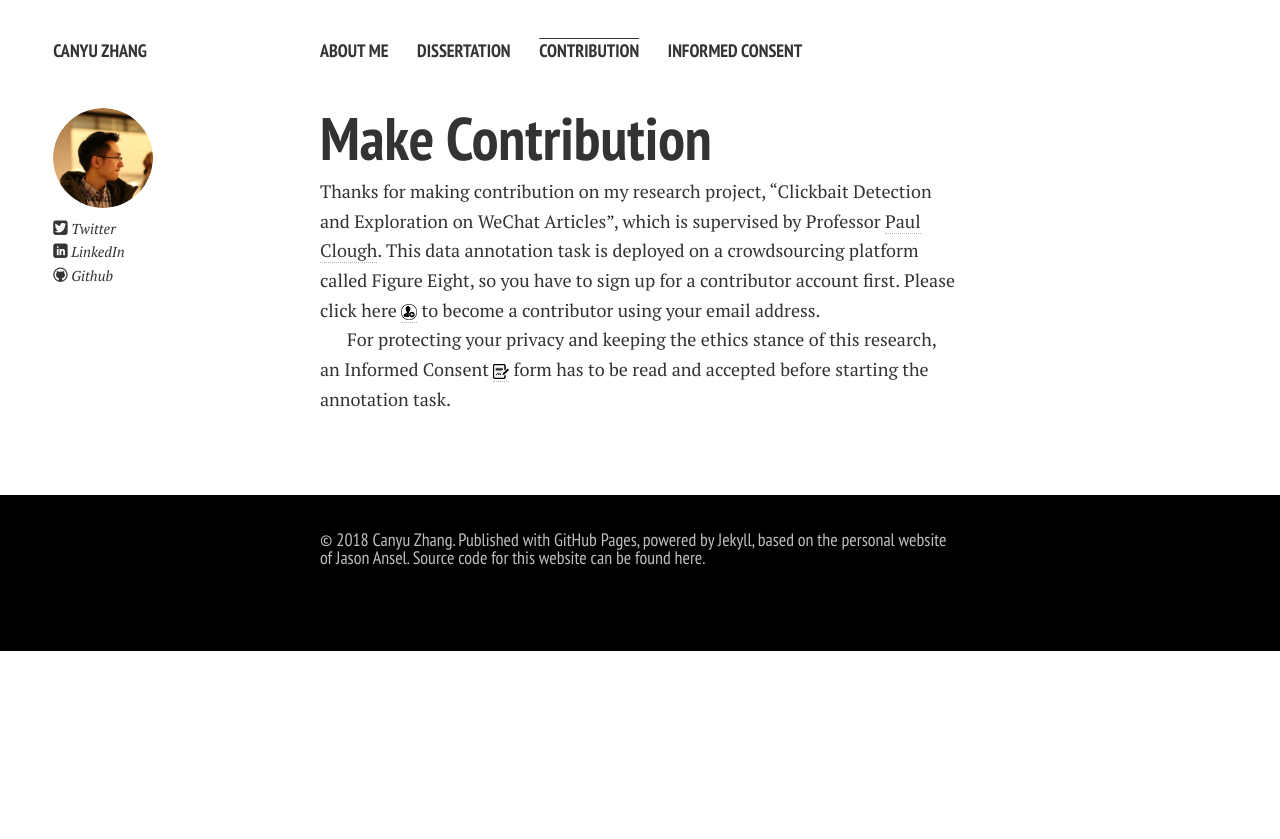
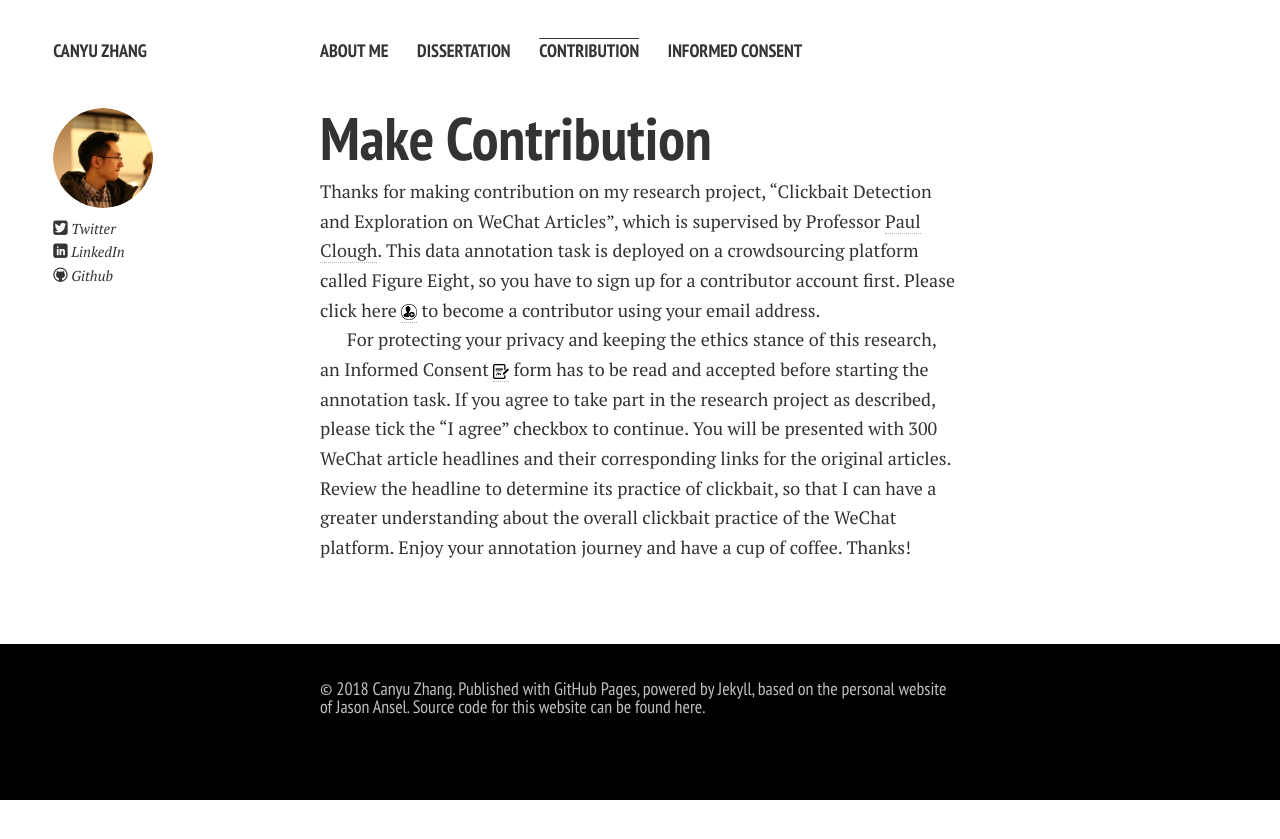
Before and after one commit to aaronzhangcanyu/aaronzhangcanyu.github.io, a Jekyll site: the page built from contribution.md, in a window 1280 px wide. Shown: the top 839 px of the page. Built offline with Jekyll 4.4.1, drawn with Linux system fonts in a browser that asks for light colours; nearby versions of some CDN libraries; Markdown is read by kramdown in place of the engine named in the settings.

Commit message:
Update contribution.md

```diff
--- a/contribution.md
+++ b/contribution.md
@@ -8,7 +8,7 @@ title: Contribution
 
 Thanks for making contribution on my research project, “Clickbait Detection and Exploration on WeChat Articles”, which is supervised by Professor [Paul Clough]. This data annotation task is deployed on a crowdsourcing platform called Figure Eight, so you have to sign up for a contributor account first. Please click here <a href="https://tasks.figure-eight.work/users/new" target="_blank"><img src="/images/signupIcon.png" alt align="absmiddle" width="16" height="16"></a> to become a contributor using your email address.
 
-For protecting your privacy and keeping the ethics stance of this research, an Informed Consent [<img src="/images/img_415489.png" alt align="absmiddle" width="16" height="16">] form has to be read and accepted before starting the annotation task.
+For protecting your privacy and keeping the ethics stance of this research, an Informed Consent [<img src="/images/img_415489.png" alt align="absmiddle" width="16" height="16">] form has to be read and accepted before starting the annotation task. If you agree to take part in the research project as described, please tick the “I agree” checkbox to continue. You will be presented with 300 WeChat article headlines and their corresponding links for the original articles. Review the headline to determine its practice of clickbait, so that I can have a greater understanding about the overall clickbait practice of the WeChat platform. Enjoy your annotation journey and have a cup of coffee. Thanks!
 
 
 
```
